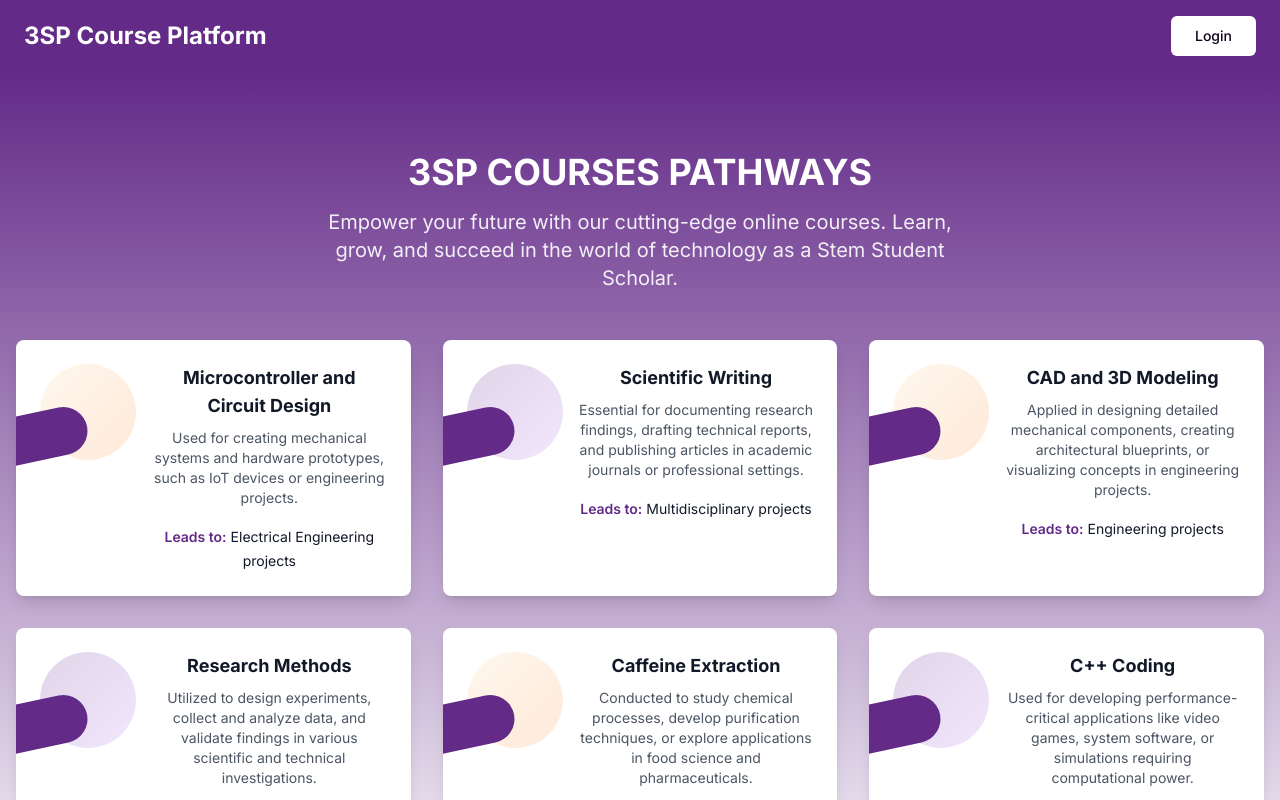
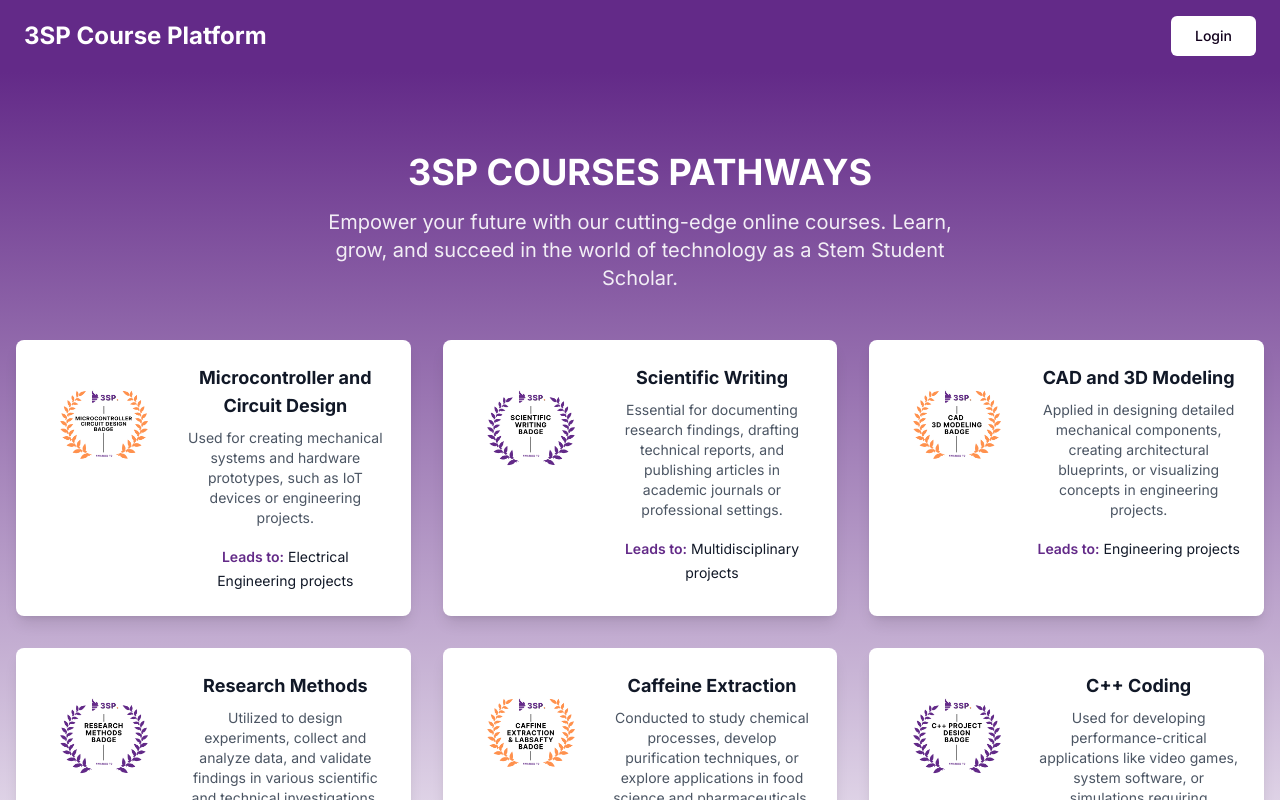
Before and after one commit to jech1/3spcourses, a Next.js app: page /CoursePathways in a window 1280 px wide. Shown: the top 800 px of the page. Built offline with nearby package versions, Linux system fonts and the light colour scheme.

Commit message:
added new badges plus information

```diff
--- a/src/app/CoursePathways/page.tsx
+++ b/src/app/CoursePathways/page.tsx
@@ -1,6 +1,7 @@
 "use client";
 
 import { Inter } from "next/font/google";
+import Image from "next/image";
 
 const inter = Inter({ subsets: ["latin"] });
 
@@ -11,7 +12,7 @@ export default function CoursePathways() {
       description:
         "Used for creating mechanical systems and hardware prototypes, such as IoT devices or engineering projects.",
       leadsTo: "Electrical Engineering projects",
-      badge: "/3spcourses/3spcourses/public/circuitbadge.png",
+      badge: "/MCDB.png",
       badgeColor: "orange",
     },
     {
@@ -19,7 +20,7 @@ export default function CoursePathways() {
       description:
         "Essential for documenting research findings, drafting technical reports, and publishing articles in academic journals or professional settings.",
       leadsTo: "Multidisciplinary projects",
-      badge: "/3spcourses/public/Scientific Writing Badge (1).png",
+      badge: "/SWB.png",
       badgeColor: "purple",
     },
     {
@@ -27,7 +28,7 @@ export default function CoursePathways() {
       description:
         "Applied in designing detailed mechanical components, creating architectural blueprints, or visualizing concepts in engineering projects.",
       leadsTo: "Engineering projects",
-      badge: "/3spcourses/3spcourses/public/CADbadge (1).png",
+      badge: "/CADB.png",
       badgeColor: "orange",
     },
     {
@@ -35,7 +36,7 @@ export default function CoursePathways() {
       description:
         "Utilized to design experiments, collect and analyze data, and validate findings in various scientific and technical investigations.",
       leadsTo: "Multidisciplinary projects",
-      badge: "/3spcourses/public/Researchbadge.png",
+      badge: "/RMB.png",
       badgeColor: "purple",
     },
     {
@@ -43,7 +44,7 @@ export default function CoursePathways() {
       description:
         "Conducted to study chemical processes, develop purification techniques, or explore applications in food science and pharmaceuticals.",
       leadsTo: "Biology and Chemistry projects",
-      badge: "/3spcourses/public/c++badge.png",
+      badge: "/CELS.png",
       badgeColor: "orange",
     },
     {
@@ -51,7 +52,7 @@ export default function CoursePathways() {
       description:
         "Used for developing performance-critical applications like video games, system software, or simulations requiring computational power.",
       leadsTo: "Computer Science projects",
-      badge: "/3spcourses/public/c++badge.png",
+      badge: "/cppPD.png",
       badgeColor: "purple",
     },
   ];
@@ -76,18 +77,18 @@ export default function CoursePathways() {
                 >
                   <div className="p-6">
                     <div className="flex items-start gap-4">
-                      <div className="w-24 h-24 relative shrink-0">
-                        <div
-                          className={`absolute inset-0 rounded-full ${
-                            course.badgeColor === "orange"
-                              ? "bg-gradient-to-br from-orange-200 to-orange-400"
-                              : "bg-gradient-to-br from-[#632a88] to-purple-400"
-                          } opacity-20`}
+                      <div className="w-32 h-32 relative shrink-0 flex items-center justify-center">
+                        <Image
+                          src={course.badge || "/placeholder.svg"}
+                          alt={`${course.title} badge`}
+                          fill
+                          sizes="(max-width: 768px) 500px, 500px"
+                          className="rounded-full object-cover"
+                          priority
                         />
-                        <div className="absolute -left-1/2 bottom-0 w-full h-1/2 bg-[#632a88] rounded-r-full transform -rotate-12" />
                       </div>
 
-                      <div className="space-y-2">
+                      <div className="space-y-2 flex-1">
                         <h3 className="font-bold text-lg">{course.title}</h3>
                         <p className="text-sm text-gray-600">
                           {course.description}
```
